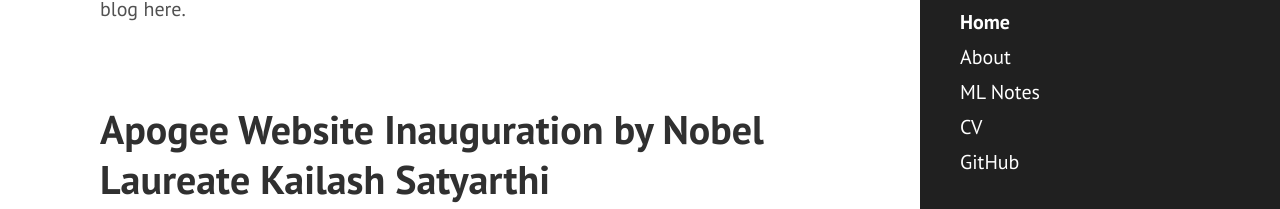
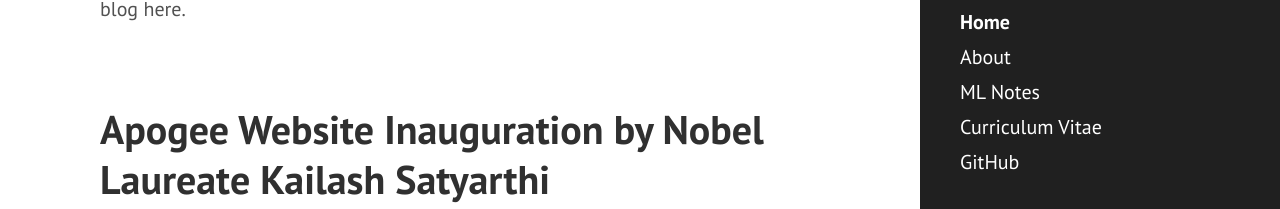
Before and after one commit to reachtarunhere/reachtarunhere.github.io, a Jekyll site: the page built from index.html, in a window 1280 px wide and 900 px high, scrolled down 539 px. Shown: the part 680-889 px from the top of the window. Built offline with Jekyll 4.4.1, drawn with Linux system fonts in a browser that asks for light colours; Markdown is read by kramdown in place of the engine named in the settings; the list of posts is cut into pages by our own code.

Commit message:
random changes

```diff
--- a/_includes/sidebar.html
+++ b/_includes/sidebar.html
@@ -26,7 +26,7 @@
         {% endif %}
       {% endfor %}
 
-      <a class="sidebar-nav-item" href="http://reachtarunhere.github.io/public/CV.pdf">CV</a>
+      <a class="sidebar-nav-item" href="http://reachtarunhere.github.io/public/CV.pdf">Curriculum Vitae</a>
       <a class="sidebar-nav-item" href="http://github.com/reachtarunhere">GitHub</a>
     </nav>
   </div>
```
